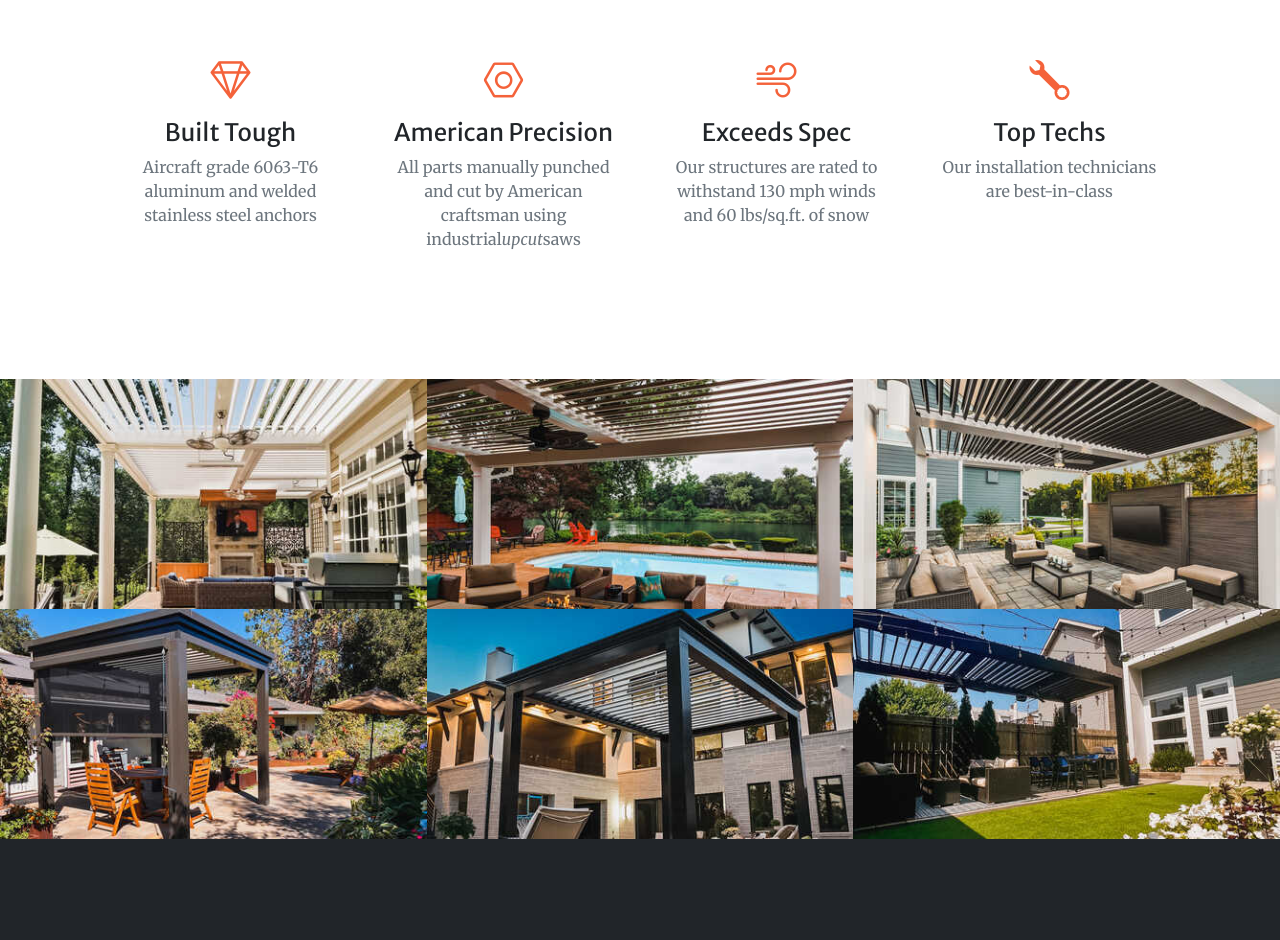
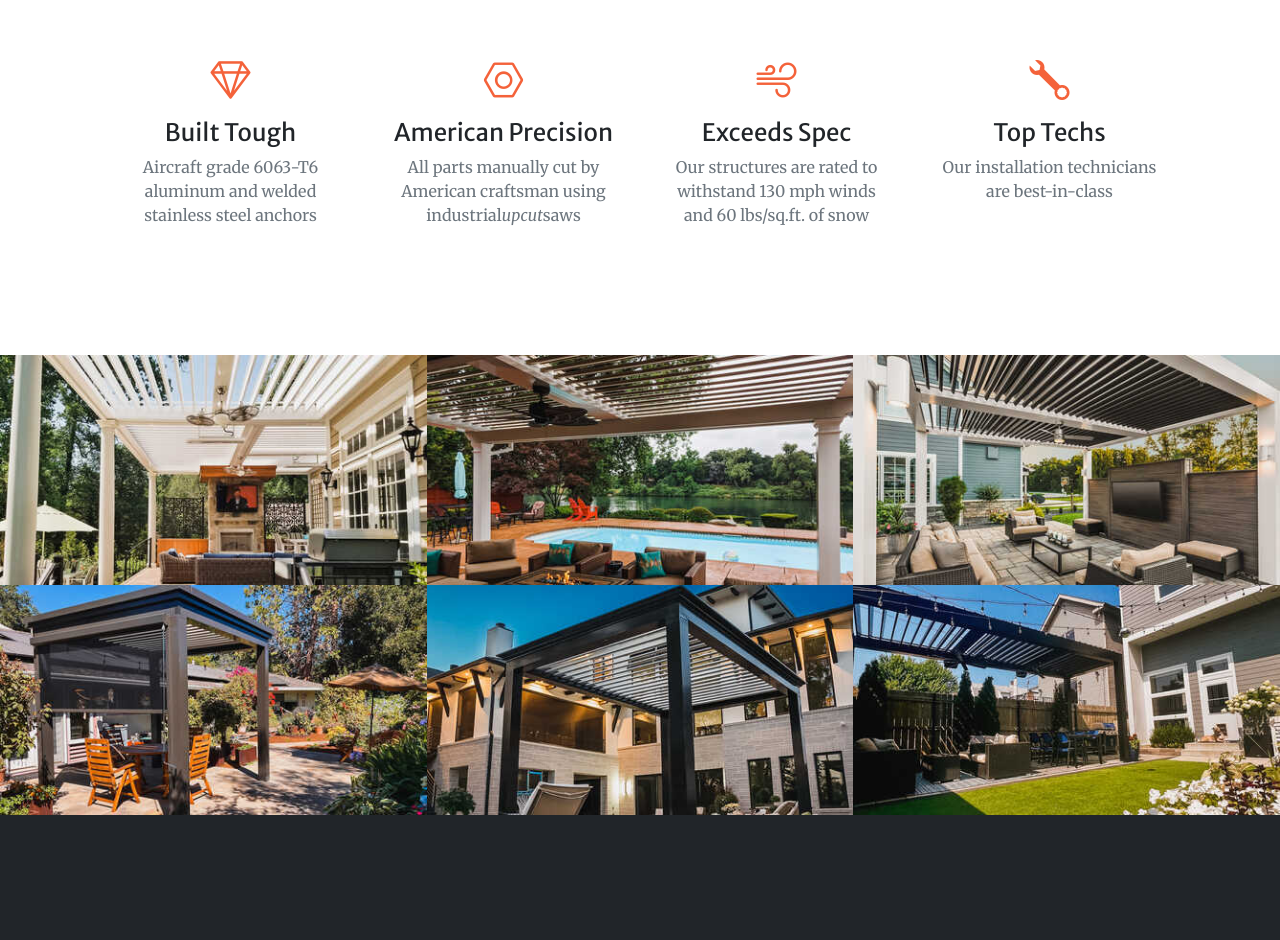
Before and after one commit to stav/sunscape, a website: page src/pug/index.pug in a window 1280 px wide. Shown: the part 1541-2481 px from the top of the page. Drawn offline with nearby package versions, Linux system fonts and the light colour scheme; some packages are replaced by stand-ins of ours; files that its build step writes are made by us from their sources; a script that the page names is missing; files whose address does not match are found by name.

Commit message:
not punched

```diff
--- a/src/pug/index.pug
+++ b/src/pug/index.pug
@@ -103,7 +103,7 @@ html(lang='en')
                                 i.bi-nut.fs-1.text-primary
                             h3.h4.mb-2 American Precision
                             p.text-muted.mb-0
-                                | All parts manually punched and cut by American craftsman using industrial
+                                | All parts manually cut by American craftsman using industrial
                                 em upcut
                                 | saws
                     .col-lg-3.col-md-6.text-center
```
Also changed, not shown: dist/index.html.
